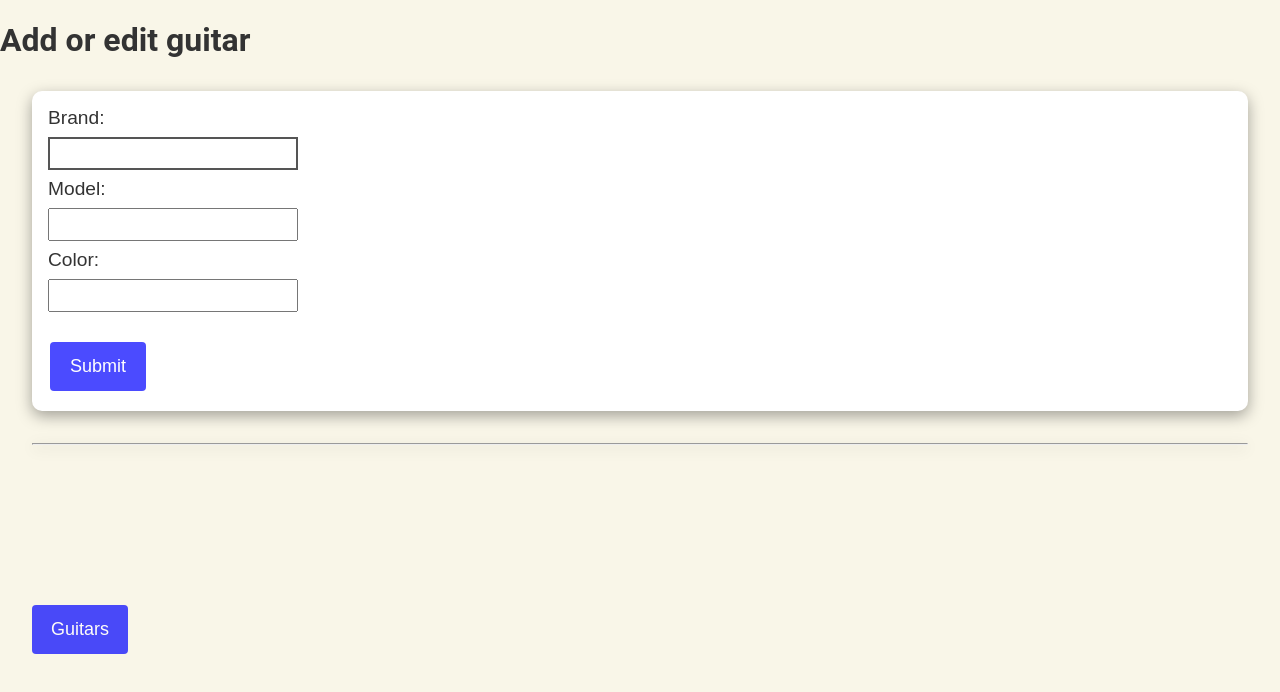
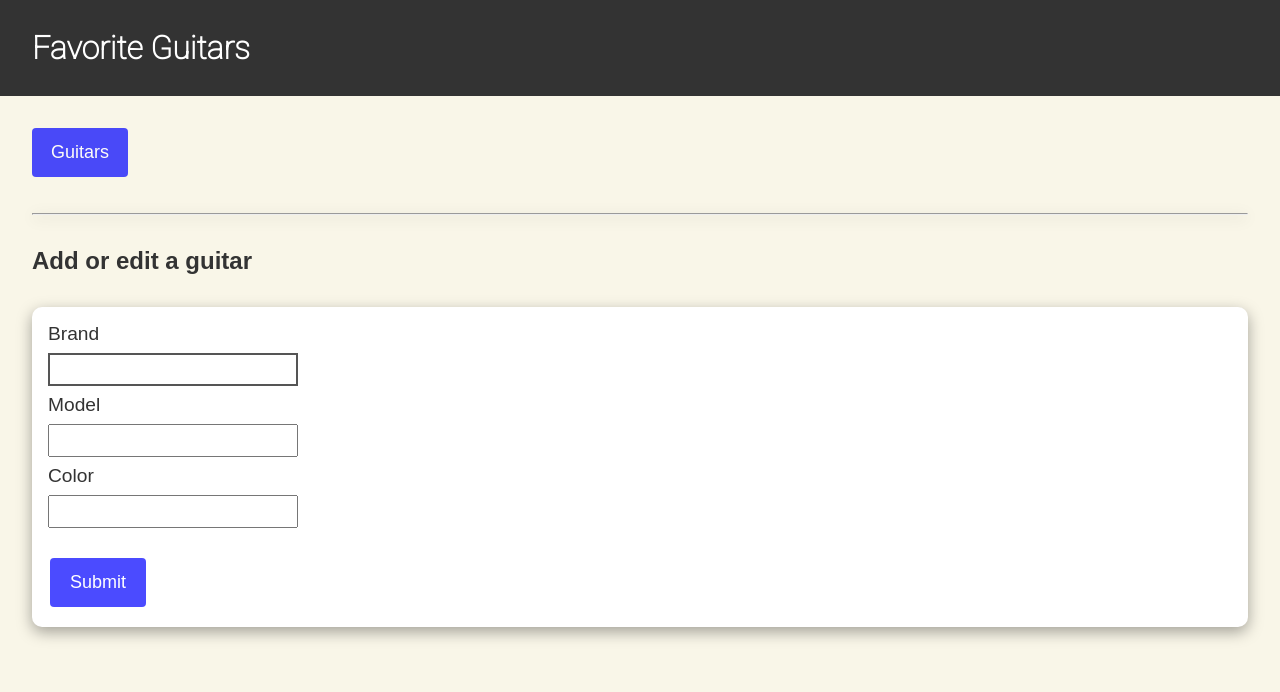
Before and after one commit to TonyMartinsson/rest-api, a website: page client/index.html in a window 1280 px wide. Drawn offline with Linux system fonts and the light colour scheme.

Commit message:
Added new layout

```diff
--- a/client/index.html
+++ b/client/index.html
@@ -5,28 +5,33 @@
     <meta http-equiv="X-UA-Compatible" content="IE=edge">
     <meta name="viewport" content="width=device-width, initial-scale=1.0">
     <title>Favorite Guitars</title>
+    <link rel="preconnect" href="https://fonts.gstatic.com">
+    <link href="https://fonts.googleapis.com/css2?family=Roboto:wght@100&display=swap" rel="stylesheet">
     <link rel="stylesheet" href="style.css">
     <script defer src="./logic.js"></script>
 </head>
 <body>
-    <h1>Add or edit guitar</h1>
-    <div class="box">
+    <div class="navbar">
+        <h1>Favorite Guitars</h1>
+    </div>
+    <div>
+        <button class="buttons guitarButton" id="fetchGuitars">Guitars</button>
+    </div>
+    <div id="container"></div>
+    <hr>
+    <h2>Add or edit a guitar</h2>
+    <div class="formContainer">
         <div class="formBox">
             <form id="form" onsubmit="saveNewGuitar(event)">
-                <label for="brand">Brand:</label><br>
-                <input type="text" id="brand" name="brand" value="" autofocus required><br>
-                <label for="model">Model:</label><br>
-                <input type="text" id="model" name="model" value="" required><br>
-                <label for="color">Color:</label><br>
-                <input type="text" id="color" name="color" value="" required><br><br>
+                <label for="brand">Brand</label><br>
+                <input type="text" id="brand" name="brand" value="" maxlength="30" autofocus required><br>
+                <label for="model">Model</label><br>
+                <input type="text" id="model" name="model" value="" maxlength="20" required><br>
+                <label for="color">Color</label><br>
+                <input type="text" id="color" name="color" value="" maxlength="20" required><br><br>
                 <input class="buttons submitButton" type="submit" value="Submit">
               </form>
         </div>
     </div>
-    <hr>
-    <div>
-        <button class="buttons guitarButton" id="fetchGuitars">Guitars</button>
-    </div>
-    <div id="container"></div>
 </body>
 </html>
```
